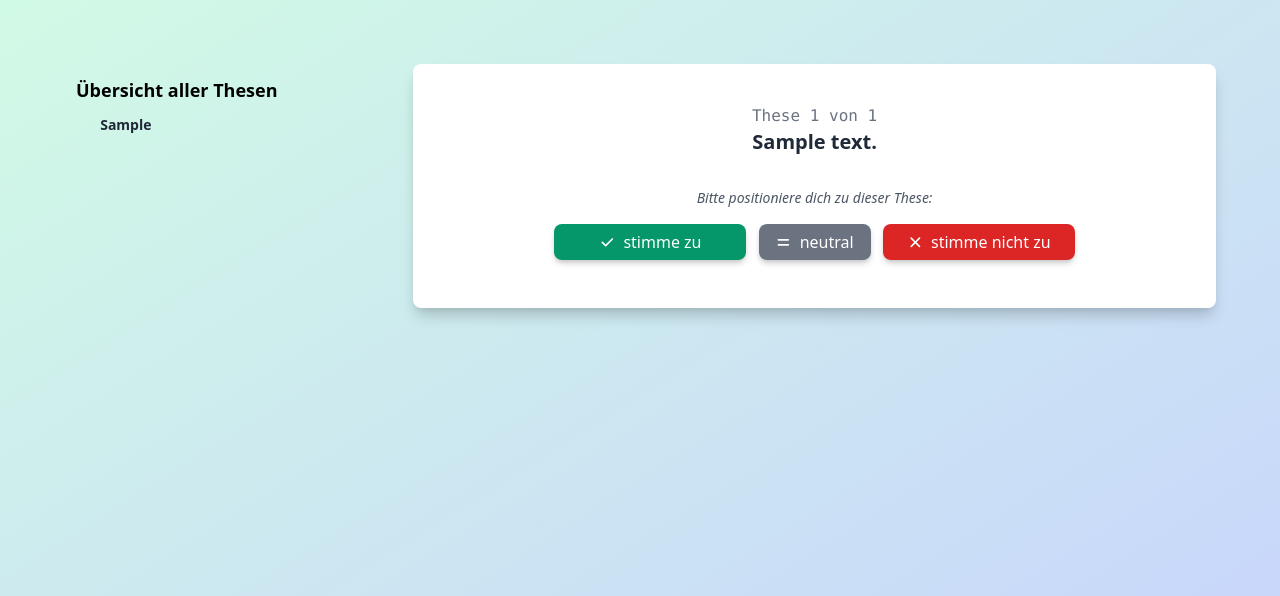
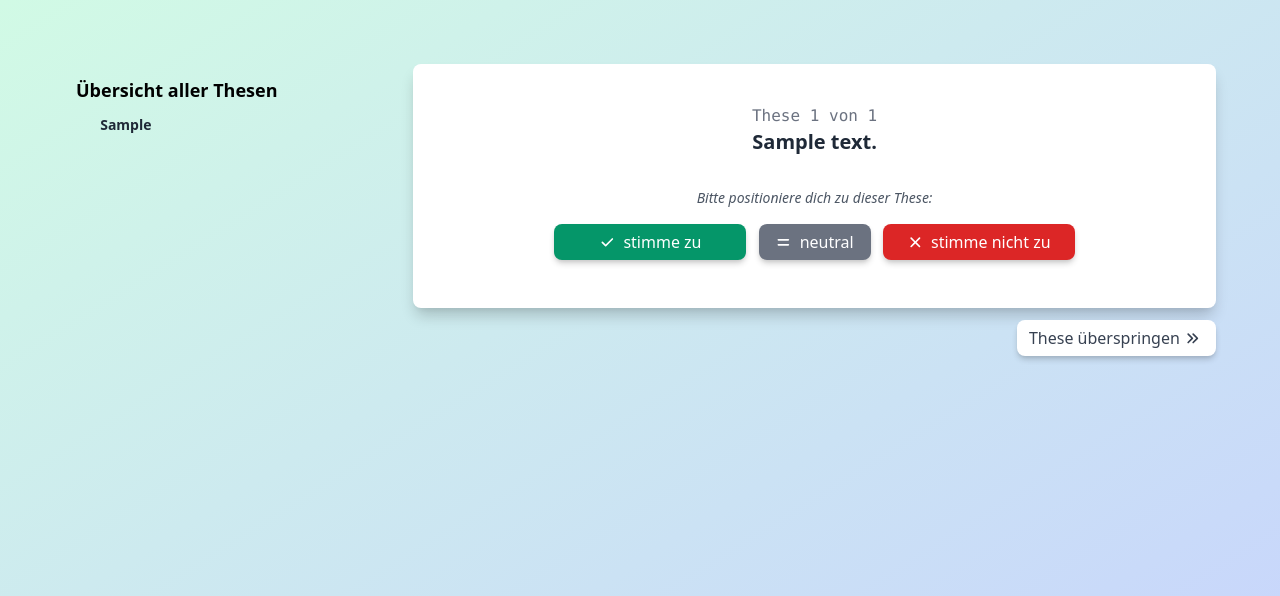
Before and after one commit to wahlrechner/wahlrechner, a Django app: page /these?t=1 in a window 1280 px wide. Shown: the top 596 px of the page. Run offline with Django 3.2, Linux system fonts and the light colour scheme; tables that the repository leaves empty hold one stand-in row (values such as "Sample post"); style sheets or scripts are compiled from the project's sources; parts of the project's set-up code (start-up, migrations or seed data) failed here and were passed over.

Commit message:
better navigation

```diff
--- a/wahlrechner/static/wahlrechner/styles.css
+++ b/wahlrechner/static/wahlrechner/styles.css
@@ -41,3 +41,7 @@
 .btn-red {
     @apply text-white bg-red-600 ring-red-400  hover:bg-red-800 focus:bg-red-800;
 }
+
+.btn-white {
+    @apply text-gray-700 dark:text-gray-300 bg-white dark:bg-gray-800 ring-white dark:ring-gray-600  hover:bg-gray-200 dark:hover:bg-gray-700 focus:bg-gray-200;
+}
--- a/wahlrechner/templates/icons/neutral.html
+++ b/wahlrechner/templates/icons/neutral.html
@@ -1,7 +1,7 @@
 <!-- Heroicons by Tailwind (License: https://github.com/tailwindlabs/heroicons) -->
 
 <svg
-    class="h-5 w-5 inline-flex align-middle text-gray-500 dark:text-gray-400"
+    class="h-5 w-5 inline-flex align-middle text-gray-700 dark:text-gray-400"
     xmlns="http://www.w3.org/2000/svg"
     viewBox="0 0 24 24"
     fill="currentColor"
--- a/wahlrechner/templates/icons/skip.html
+++ b/wahlrechner/templates/icons/skip.html
@@ -1,7 +1,7 @@
 <!-- Heroicons by Tailwind (License: https://github.com/tailwindlabs/heroicons) -->
 
 <svg
-    class="h-5 w-5 inline-flex align-middle text-gray-500 dark:text-gray-400"
+    class="h-5 w-5 inline-flex align-middle text-gray-700 dark:text-gray-400"
     xmlns="http://www.w3.org/2000/svg"
     viewBox="0 0 24 24"
     fill="currentColor"
--- a/wahlrechner/templates/wahlrechner/these.html
+++ b/wahlrechner/templates/wahlrechner/these.html
@@ -60,4 +60,27 @@
         </div>
     {% endwith %}
 </div>
+<div class="flex justify-between mt-3">
+    <div>
+        {% if payload_previous %}
+        <button onClick="location.href='{% url 'these' %}?{{ payload_previous }}'"
+                class="btn btn-white">
+            {% include "icons/arrow-left.html" %} vorherige These
+        </button>
+        {% endif %}
+    </div>
+    <div>
+        {% if payload_next %}
+        <button onClick="location.href='{% url 'these' %}?{{ payload_next }}'"
+                class="btn btn-white">
+            nächste These {% include "icons/arrow-right.html" %}
+        </button>
+        {% else %}
+        <button onClick="location.href='{% url 'these' %}?{{ payload_skip }}'"
+                class="btn btn-white">
+            These überspringen {% include "icons/skip.html" %}
+        </button>
+        {% endif %}
+    </div>
+</div>
 {% endblock %}
--- a/wahlrechner/views.py
+++ b/wahlrechner/views.py
@@ -40,9 +40,21 @@ def these(request):
     pos = (*these_list,).index(current_these)
     max_pos = len(these_list)
 
+    # Payload anpassen für nächste These (nur wenn aktuelle These beantwortet)
+    if these_pk in payload:
+        payload['t'] = these_list[pos + 1].pk
+        payload_next = urllib.parse.urlencode(payload)
+    else:
+        payload_next = None
+
+    # Payload anpassen für vorherige These (nicht bei erster These)
+    if current_these != these_list[0]:
+        payload['t'] = these_list[pos - 1].pk
+        payload_previous = urllib.parse.urlencode(payload)
+    else:
+        payload_previous = None
+
     # Payload anpassen auf nächste These, wenn Frage nicht bearbeitet
-    print(type(these_list.reverse()[0].pk))
-    print(type(these_pk))
     if these_pk not in payload:
         if these_list.reverse()[0].pk == int(these_pk):
             payload['t'] = 'c'
@@ -53,27 +65,21 @@ def these(request):
         # Sonst bei aktueller These bleiben
         payload['t'] = these_pk
 
-    # Versuche Key aus Payload zu entfernen
-    try:
-        del payload[these_pk]
-    except:
-        pass
-
-    # Payload anpassen bei Zustimmung
+    # Payload anpassen für Zustimmung
     payload[these_pk] = 'a'
     payload_agree = urllib.parse.urlencode(payload)
 
-    # Payload anpassen bei Ablehnung
+    # Payload anpassen für Ablehnung
     del payload[these_pk]
     payload[these_pk] = 'd'
     payload_disagree = urllib.parse.urlencode(payload)
 
-    # Payload anpassen bei Neutral
+    # Payload anpassen für Neutral
     del payload[these_pk]
     payload[these_pk] = 'n'
     payload_neutral = urllib.parse.urlencode(payload)
 
-    # Payload anpassen bei Überspringen
+    # Payload anpassen für Überspringen
     del payload[these_pk]
     payload[these_pk] = 's'
     payload_skip = urllib.parse.urlencode(payload)
@@ -86,7 +92,9 @@ def these(request):
                'payload_agree': payload_agree,
                'payload_disagree': payload_disagree,
                'payload_neutral': payload_neutral,
-               'payload_skip': payload_skip
+               'payload_skip': payload_skip,
+               'payload_next': payload_next,
+               'payload_previous': payload_previous
                }
 
     return render(request, 'wahlrechner/these.html', context)
```
Also changed, not shown: wahlrechner/templates/icons/arrow-left.html (added, +14 -0 lines), wahlrechner/templates/icons/arrow-right.html (added, +14 -0 lines).
